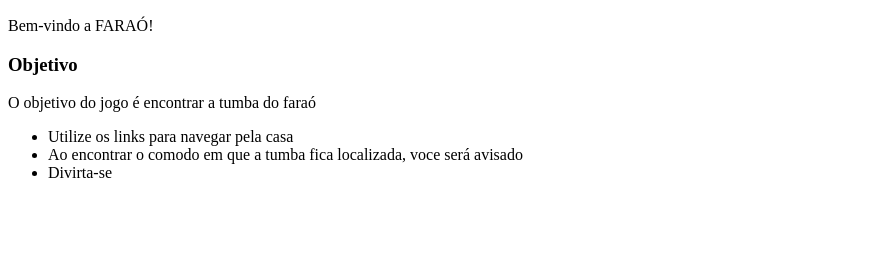
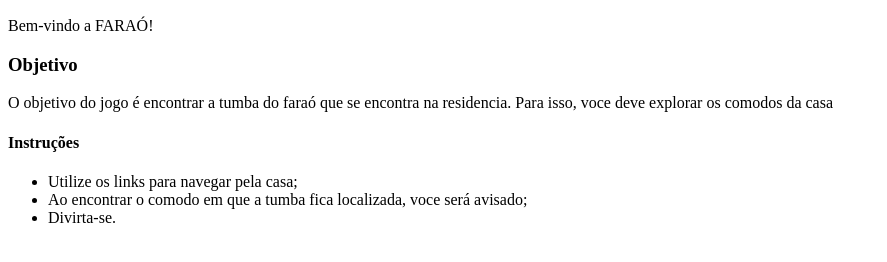
Before and after one commit to BrendoHenry/farao, a plain HTML site: page index.html in a window 1280 px wide. Shown: the part 50-312 px from the top of the page, without its empty margins (0-887 px from the left). Drawn offline with Linux system fonts and the light colour scheme.

Commit message:
edicao no objetivo

```diff
--- a/index.html
+++ b/index.html
@@ -10,11 +10,13 @@
     <h2>FARAÓ</h2>
     <p>Bem-vindo a FARAÓ!</p>
     <h3>Objetivo</h3>
-    <p>O objetivo do jogo é encontrar a tumba do faraó</p>
+    <p>O objetivo do jogo é encontrar a tumba do faraó que se encontra na residencia. Para isso, voce deve explorar os comodos da casa</p>
+    <h4>Instruções</h4>
     <ul>
-        <li>Utilize os links para navegar pela casa</li>
-        <li>Ao encontrar o comodo em que a tumba fica localizada, voce será avisado</li>
-        <li>Divirta-se</li>
+        <li>Utilize os links para navegar pela casa;</li>
+        <li>Ao encontrar o comodo em que a tumba fica localizada, voce será avisado;</li>
+        <li>Divirta-se.</li>
     </ul>
+
 </body>
 </html>
```
